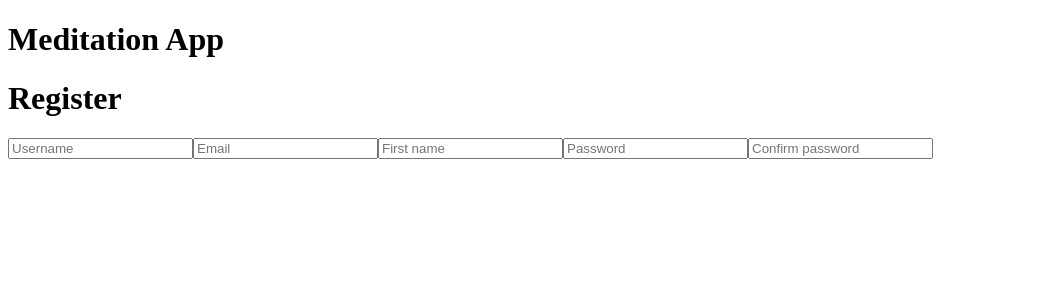
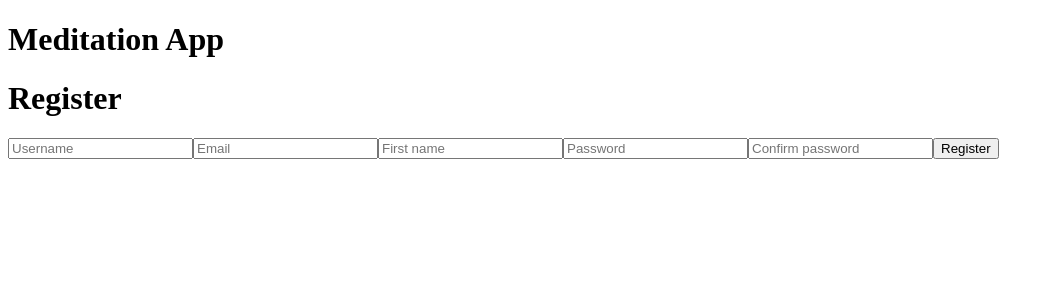
Before and after one commit to sjdnz93/meditation-app, a React (Create React App) app in the folder client/: page /register in a window 1280 px wide. Shown: the top 300 px of the page, without its empty margins (0-1054 px from the left). Built offline with nearby package versions, Linux system fonts and the light colour scheme.

Commit message:
humps installed and successfully camelizing object keys on register route

```diff
--- a/client/package.json
+++ b/client/package.json
@@ -11,6 +11,7 @@
     "@types/react": "^18.2.21",
     "@types/react-dom": "^18.2.7",
     "@types/react-router-dom": "^5.3.3",
+    "humps": "^2.0.1",
     "react": "^18.2.0",
     "react-dom": "^18.2.0",
     "react-router-dom": "^6.15.0",
@@ -43,7 +44,8 @@
     ]
   },
   "devDependencies": {
-    "@babel/plugin-proposal-private-property-in-object": "^7.21.11"
+    "@babel/plugin-proposal-private-property-in-object": "^7.21.11",
+    "@types/humps": "^2.0.3"
   },
   "proxy": "http://127.0.0.1:8000"
 }
--- a/client/src/auth/Register.tsx
+++ b/client/src/auth/Register.tsx
@@ -1,6 +1,5 @@
 import React, { useState } from "react"
-
-
+import humps from 'humps'
 
 // INTERFACES
 
@@ -12,7 +11,6 @@ interface FormInfo {
   password_confirmation: string,
   videos: []
 }
-
 
 function Register(): JSX.Element {
 
@@ -34,18 +32,24 @@ function Register(): JSX.Element {
     setFormFields({...formFields, [e.target.name]: e.target.value })
   }
 
-
+  const handleSubmit = (e: React.FormEvent) => {
+    e.preventDefault()
+    //console.log('FORM FIELDS STATE', formFields)
+    const vals = humps.camelizeKeys(formFields)
+    console.log('camelized state keys', vals)
+  }
 
 
   return (
     <main>
       <h1>Register</h1>
-      <form className='infoForm'>
+      <form className='infoForm' onSubmit={handleSubmit}>
         <input type='text' name='username' placeholder='Username' value={formFields.username} onChange={handleChange}></input>
         <input type='text' name='email' placeholder='Email' value={formFields.email} onChange={handleChange}></input>
         <input type='text' name='first_name' placeholder='First name' value={formFields.first_name} onChange={handleChange}></input>
         <input type='text' name='password' placeholder='Password' value={formFields.password} onChange={handleChange}></input>
         <input type='text' name='password_confirmation' placeholder='Confirm password' value={formFields.password_confirmation} onChange={handleChange}></input>
+        <button type='submit'>Register</button>
       </form>
     </main>
   )
```
Also changed, not shown: 1 other file (tests, documents, lock files or other folders).
